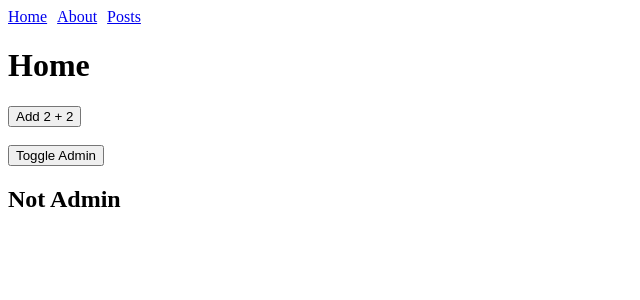
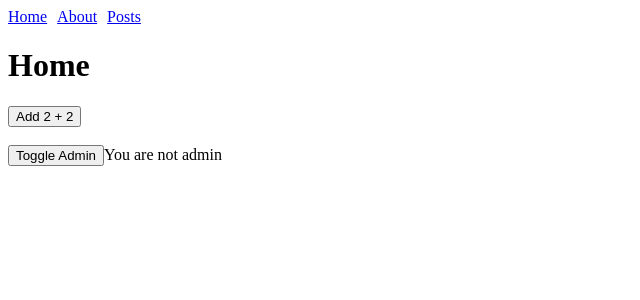
Before and after one commit to DEV00000001/Practice, a React (Vite) app: page / in a window 1280 px wide. Shown: the top 300 px of the page, without its empty margins (0-640 px from the left). Built offline with nearby package versions, Linux system fonts and the light colour scheme.

Commit message:
simulate-you-are-not-admin-and-u-dont-need-admin-data-,-beacause-of-this-you-dont-need-load-component

```diff
--- a/src/course/lesson3-code-splitting/AdminData.jsx
+++ b/src/course/lesson3-code-splitting/AdminData.jsx
@@ -1,9 +1,7 @@
 import React from 'react'
 
-function AdminData() {
+export function AdminData() {
   return (
     <div>AdminData</div>
   )
 }
-
-export default AdminData
--- a/src/course/lesson3-code-splitting/Home.jsx
+++ b/src/course/lesson3-code-splitting/Home.jsx
@@ -1,23 +1,41 @@
-import{ useState } from 'react'
-import AdminData from './AdminData';
+import { useState, lazy, Suspense } from "react";
+// import AdminData from "./AdminData";
 // import { sum } from './sum';
+
+// if module dont have default export then we need to wrap it in a function that returns an object with default property
+const AdminData = lazy(() =>
+  wait(1000).then(() =>
+    import("./AdminData").then((module) => ({ default: module.AdminData }))
+  )
+);
 function Home() {
   const [isAdmin, setIsAdmin] = useState(false);
   return (
     <div>
       <h1>Home</h1>
-      <button onClick={() => {
-        // only load the sum.js module when this button is clicked
-        import("./sum").then(module => {
-          alert(module.sum(2,2));
-        })
-      }}>Add 2 + 2</button>
+      <button
+        onClick={() => {
+          // only load the sum.js module when this button is clicked
+          import("./sum").then((module) => {
+            alert(module.sum(2, 2));
+          });
+        }}
+      >
+        Add 2 + 2
+      </button>
       <br />
       <br />
-    <button onClick={() => setIsAdmin(prev => !prev)}>Toggle Admin</button>
-    { isAdmin ? <AdminData/> : <h2>Not Admin</h2>}
+      <button onClick={() => setIsAdmin((prev) => !prev)}>Toggle Admin</button>
+      {/* if user is not admin, you don't want to show admin data, because of this you don't want to load the component AdminData */}
+      <Suspense fallback={<h3>Loading Admin Data...</h3>}>
+        {isAdmin ? <AdminData /> : "You are not admin"}
+      </Suspense>
     </div>
-  )
+  );
 }
 
-export default Home
+export default Home;
+
+function wait(time) {
+  return new Promise((resolve) => setTimeout(resolve, time));
+}
```
